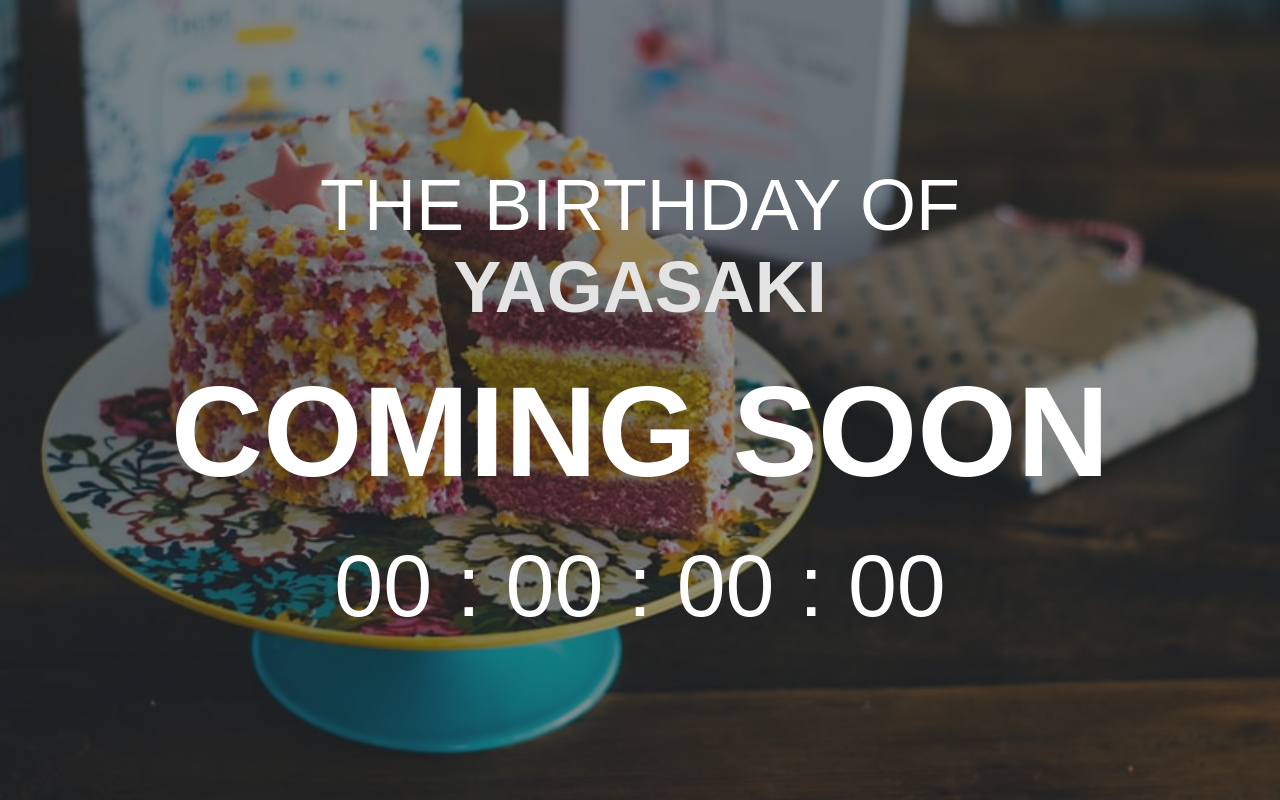
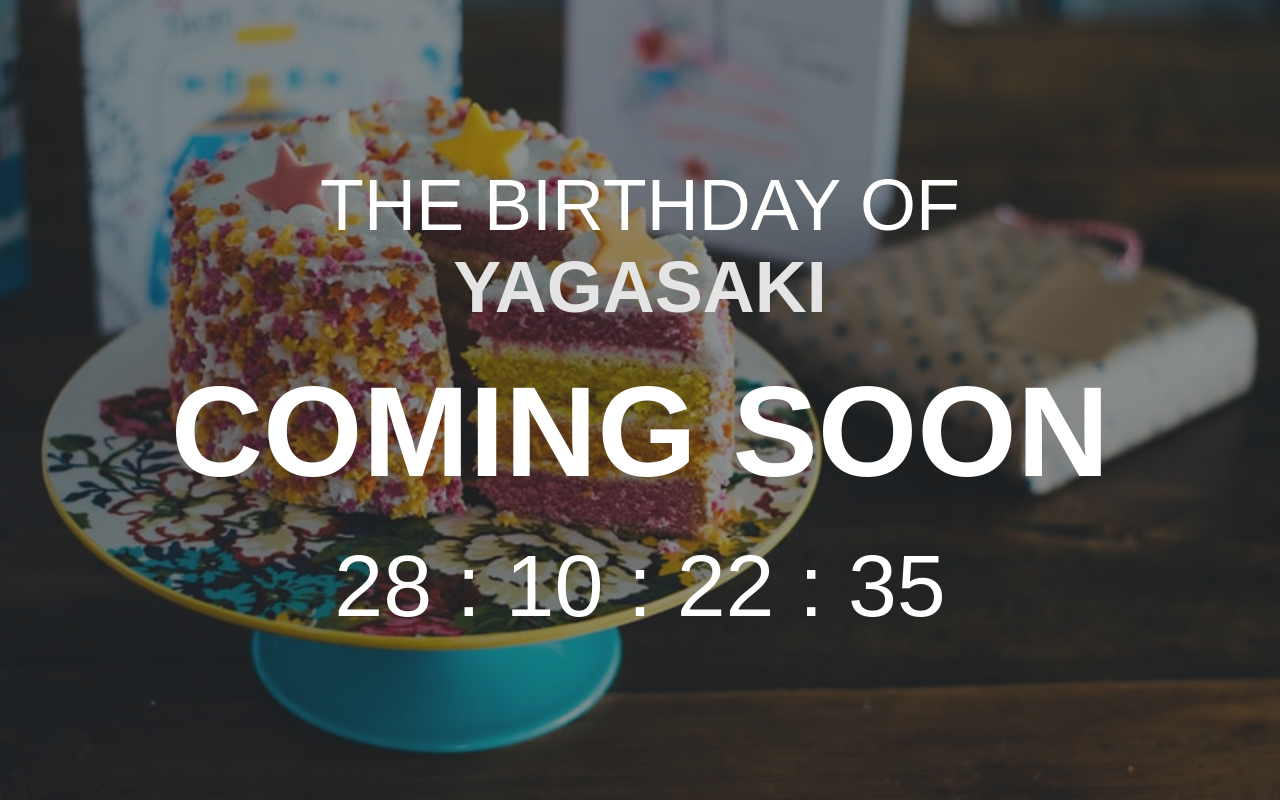
Before and after one commit to Yagasaki7K/website-happybirthday, a plain HTML site: page index.html in a window 1280 px wide. Drawn offline with Linux system fonts and the light colour scheme.

Commit message:
Fix broken date

```diff
--- a/index.html
+++ b/index.html
@@ -1,5 +1,6 @@
 <!DOCTYPE html>
 <html lang="en">
+
 <head>
     <meta charset="UTF-8">
     <meta name="viewport" content="width=device-width, initial-scale=1.0">
@@ -8,14 +9,17 @@
 
     <link rel="stylesheet" href="src/style.css" />
 </head>
+
 <body>
     <header>
         <div class="content">
-      <h1><span>THE BIRTHDAY OF</span> <br> <a href="http://yagasaki.netlify.com" target="_blank">YAGASAKI</a> <br></h1>
+            <h1><span>THE BIRTHDAY OF</span> <br> <a href="http://yagasaki.netlify.com" target="_blank">YAGASAKI</a>
+                <br></h1>
             <h2>COMING SOON</h2>
-      <div class="countdown">00 : 00 : 00 : 00</div>
+            <div class="countdown" id="countdown">00 : 00 : 00 : 00</div>
         </div>
     </header>
     <script src="src/script.js"></script>
 </body>
+
 </html>
--- a/src/script.js
+++ b/src/script.js
@@ -4,17 +4,16 @@ var date = new Date().getFullYear();
 let launchDate = new Date(`May 25, ${date}`).getTime();
 
 // Setup Timer to tick every 1 second
-let timer = setInterval(tick, 1000);
+let time = setInterval(tick, 1000);
 
 function tick() {
     // Get current time
     let now = new Date().getTime();
     // Get the difference in time to get time left until reaches 0
-    let diff = now - launchDate;
+    let diff = launchDate - now;
 
     // Check if time is above 0
-
-    if (diff >= 0) {
+    if (diff != 0) {
         // Setup Days, hours, seconds and minutes
         // Algorithm to calculate days...
         let days = Math.floor(diff / (1000 * 60 * 60 * 24));
@@ -37,6 +36,7 @@ function tick() {
         let time = `${days} : ${hours} : ${mins} : ${secs}`;
 
         // Set time on document
-        document.querySelector('.countdown').innerText = time;
+        document.getElementById('countdown').innerText = time;
+        console.log(time)
     }
 }
```
Also changed, not shown: src/main.scss (+18 -0 lines). Lines whose indentation alone changed are shown as unchanged.
